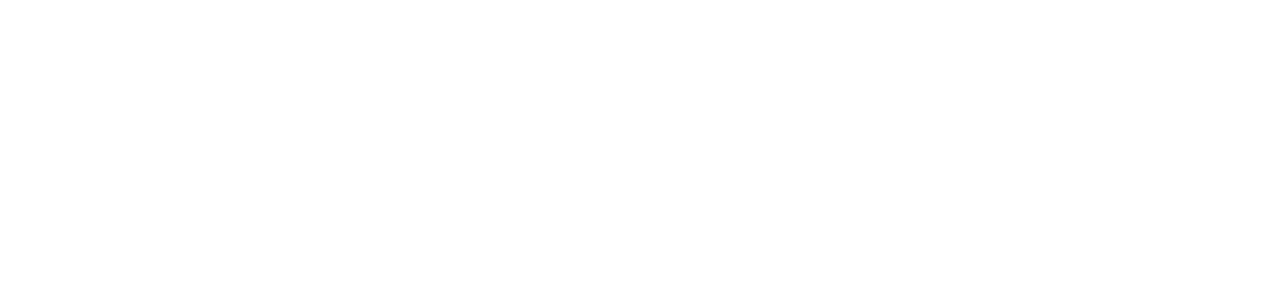
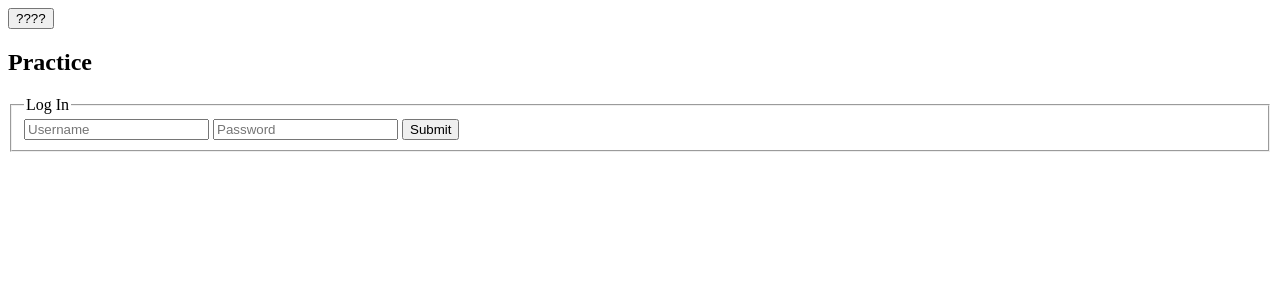
Before and after one commit to jessanahi/Strangers_Things_App, a React (Create React App) app: page / in a window 1280 px wide. Shown: the top 300 px of the page. Built offline with nearby package versions, Linux system fonts and the light colour scheme.

Commit message:
small save, need more practice

```diff
--- a/package.json
+++ b/package.json
@@ -6,8 +6,11 @@
     "@testing-library/jest-dom": "^5.16.5",
     "@testing-library/react": "^13.4.0",
     "@testing-library/user-event": "^13.5.0",
+    "axios": "^1.2.1",
     "react": "^18.2.0",
     "react-dom": "^18.2.0",
+    "react-router": "^5.3.4",
+    "react-router-dom": "^5.3.4",
     "react-scripts": "5.0.1",
     "web-vitals": "^2.1.4"
   },
--- a/public/index.html
+++ b/public/index.html
@@ -2,42 +2,10 @@
 <html lang="en">
   <head>
     <meta charset="utf-8" />
-    <link rel="icon" href="%PUBLIC_URL%/favicon.ico" />
     <meta name="viewport" content="width=device-width, initial-scale=1" />
-    <meta name="theme-color" content="#000000" />
-    <meta
-      name="description"
-      content="Web site created using create-react-app"
-    />
-    <link rel="apple-touch-icon" href="%PUBLIC_URL%/logo192.png" />
-    <!--
-      manifest.json provides metadata used when your web app is installed on a
-      user's mobile device or desktop. See https://developers.google.com/web/fundamentals/web-app-manifest/
-    -->
-    <link rel="manifest" href="%PUBLIC_URL%/manifest.json" />
-    <!--
-      Notice the use of %PUBLIC_URL% in the tags above.
-      It will be replaced with the URL of the `public` folder during the build.
-      Only files inside the `public` folder can be referenced from the HTML.
-
-      Unlike "/favicon.ico" or "favicon.ico", "%PUBLIC_URL%/favicon.ico" will
-      work correctly both with client-side routing and a non-root public URL.
-      Learn how to configure a non-root public URL by running `npm run build`.
-    -->
-    <title>React App</title>
+    <title>Not a Stranger Things Fansite</title>
   </head>
   <body>
-    <noscript>You need to enable JavaScript to run this app.</noscript>
     <div id="root"></div>
-    <!--
-      This HTML file is a template.
-      If you open it directly in the browser, you will see an empty page.
-
-      You can add webfonts, meta tags, or analytics to this file.
-      The build step will place the bundled scripts into the <body> tag.
-
-      To begin the development, run `npm start` or `yarn start`.
-      To create a production bundle, use `npm run build` or `yarn build`.
-    -->
   </body>
 </html>
--- a/src/App.js
+++ b/src/App.js
@@ -1,9 +1,14 @@
-
+import React, { useState, useEffect } from 'react';
+import { Route } from 'react-router-dom'
+import Login from './Login.js';
+import Register from './Register.js';
 
 function App() {
+  const [postList, setPostList] = useState([])
   return (
     <>
-
+      <Register />
+      <Login />
     </>
   );
 }
--- /dev/null
+++ b/src/Login.js
@@ -0,0 +1,19 @@
+function Login() {
+  return (
+    <div>
+      <h2>Practice</h2>
+      <form>
+        <fieldset>
+          <legend>Log In</legend>
+          <input placeholder='Username' />
+          &nbsp;
+          <input placeholder='Password'/>
+          &nbsp;
+          <button>Submit</button>
+        </fieldset>
+      </form>
+    </div>
+  );
+}
+
+export default Login;
--- /dev/null
+++ b/src/Register.js
@@ -0,0 +1,9 @@
+function Register() {
+    return (
+        <div>
+            <button>????</button>
+        </div>
+    )
+}
+
+export default Register;
--- a/src/index.js
+++ b/src/index.js
@@ -1,11 +1,14 @@
 import React from 'react';
 import ReactDOM from 'react-dom/client';
+import { HashRouter } from 'react-router-dom';
 import App from './App';
 
 
 const root = ReactDOM.createRoot(document.getElementById('root'));
 root.render(
   <React.StrictMode>
-    <App />
+    <HashRouter>
+      <App />
+    </HashRouter>
   </React.StrictMode>
 );
```
Also changed, not shown: 1 other file (tests, documents, lock files or other folders).
